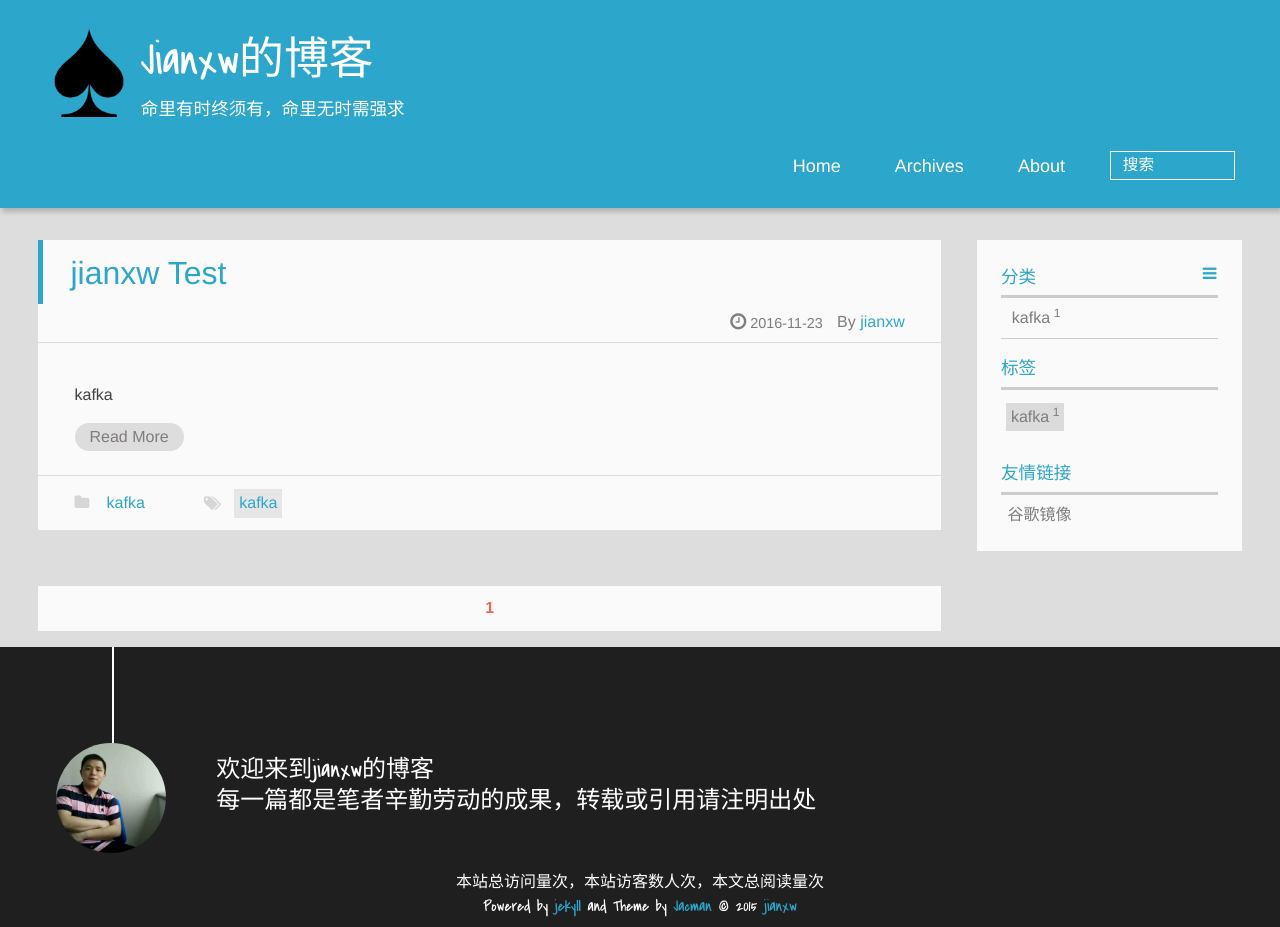
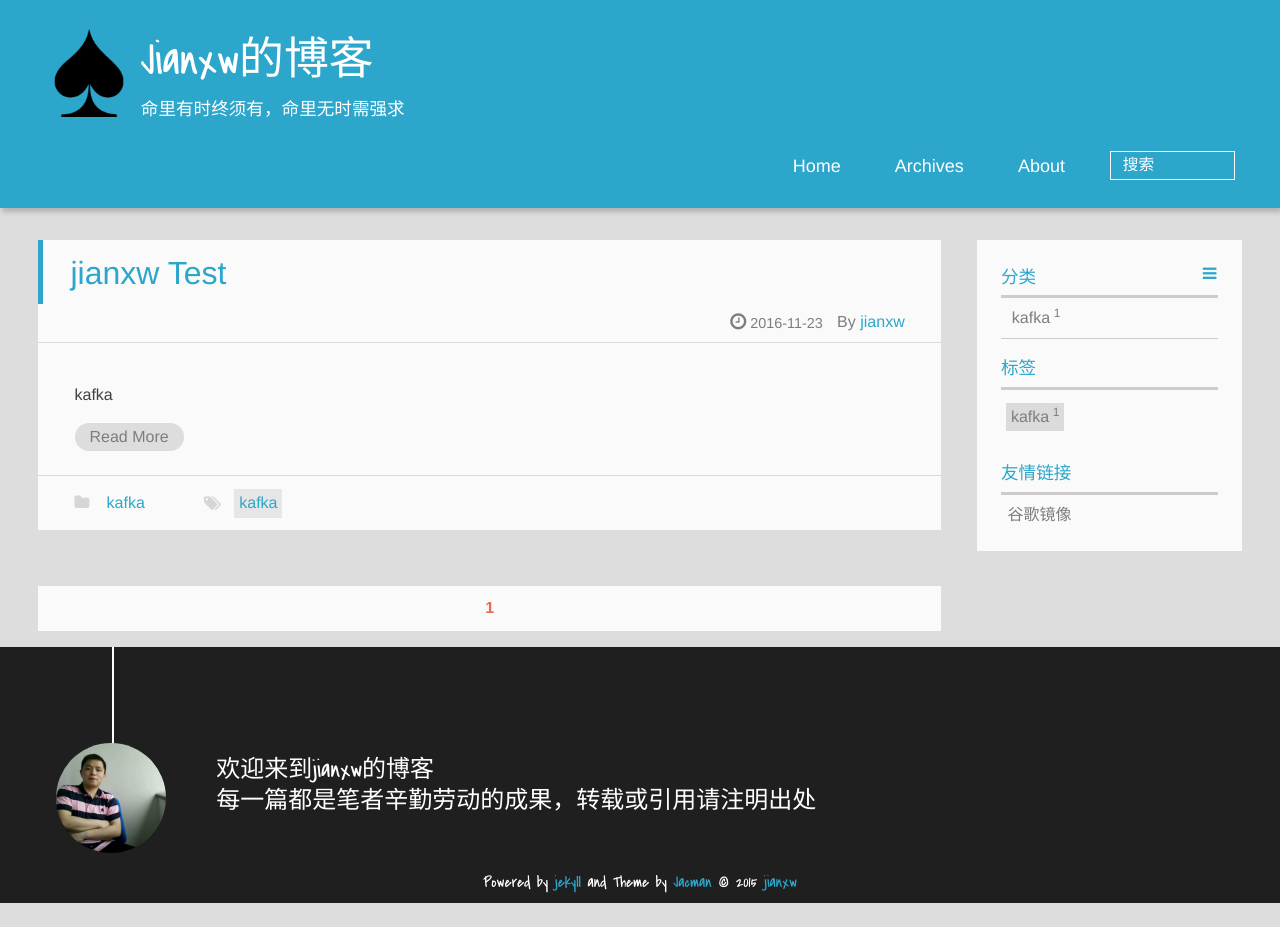
Before and after one commit to jianxw/jianxw.github.io, a Jekyll site: the page built from index.html, in a window 1280 px wide. Built offline with Jekyll 4.4.1, drawn with Linux system fonts in a browser that asks for light colours; Markdown is read by kramdown in place of the engine named in the settings; the list of posts is cut into pages by our own code; comment, search, counter and statistics services are not loaded; after the commit the page ends 903 px from its top, so only the background shows below that.

```diff
--- a/_includes/_partial/footer.html
+++ b/_includes/_partial/footer.html
@@ -60,7 +60,7 @@
 				-->
 
 		<p class="copyright">
-        本站总访问量<span id="busuanzi_value_site_pv"></span>次，本站访客数<span id="busuanzi_value_site_uv"></span>人次，本文总阅读量<span id="busuanzi_value_page_pv"></span>次<br/>
+        <!--本站总访问量<span id="busuanzi_value_site_pv"></span>次，本站访客数<span id="busuanzi_value_site_uv"></span>人次，本文总阅读量<span id="busuanzi_value_page_pv"></span>次<br/>-->
 		Powered by <a href="http://jekyllrb.com" target="_blank" title="jekyll">jekyll</a> and Theme by <a href="https://github.com/wuchong/jacman" target="_blank" title="Jacman">Jacman</a> © 2015
 		{% if site.author.name %}
 		<a href="{{ site.root }}about" target="_blank" title="{{ site.author.name }}">{{ site.author.name }}</a>
```
